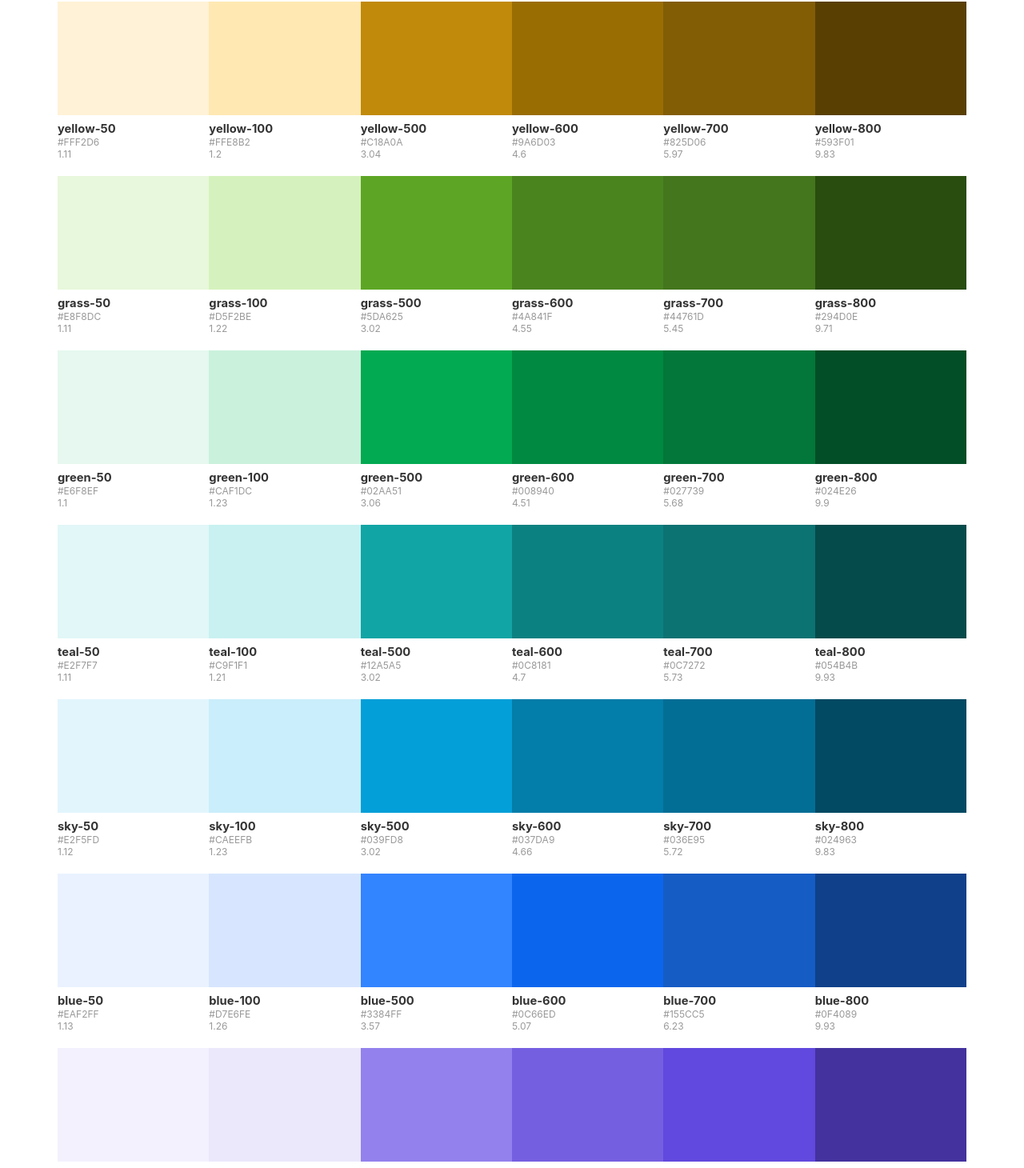
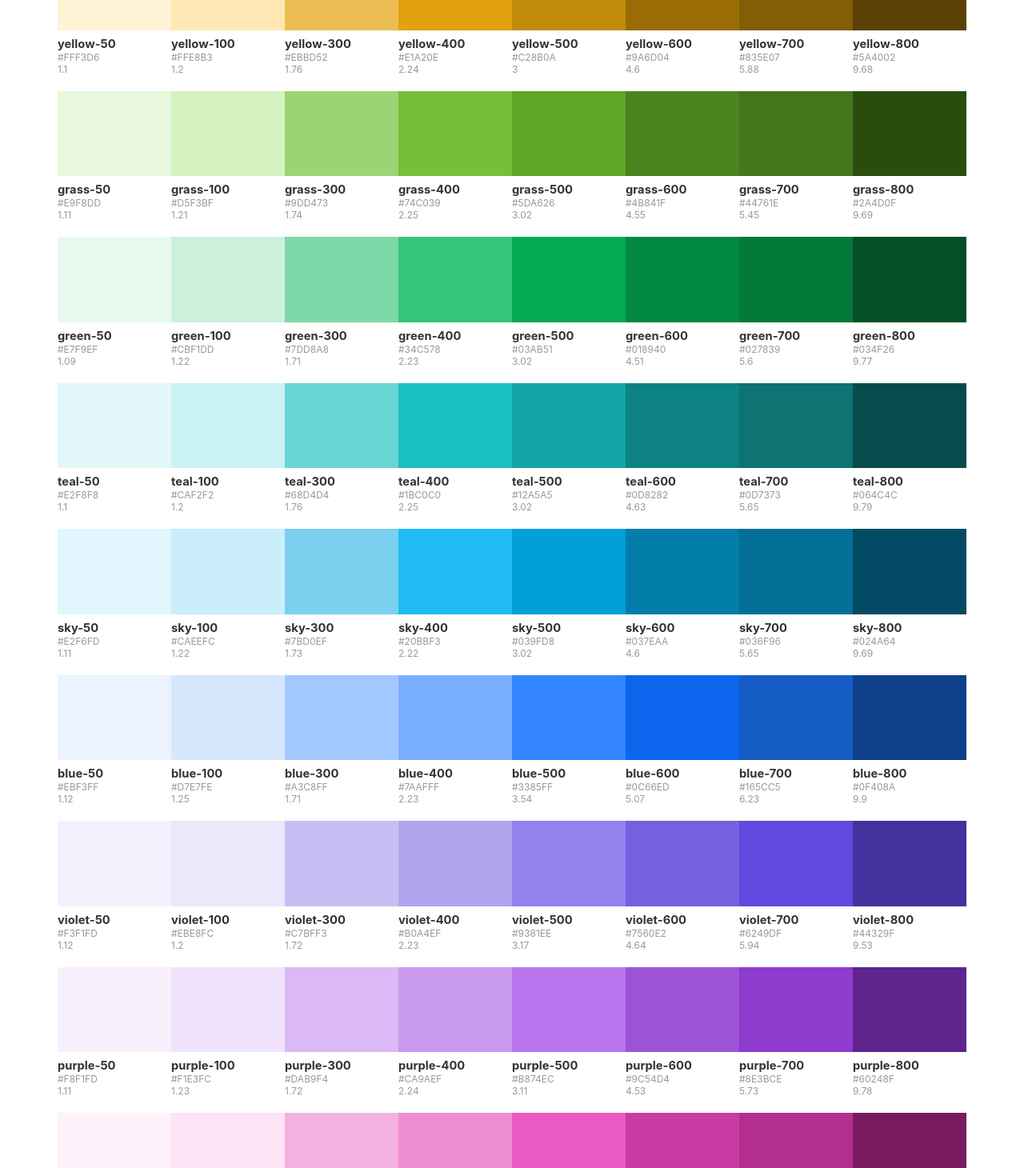
Before and after one commit to dannymcclain/gen-color-scale, a Svelte app: page / in a window 1280 px wide. Shown: the part 1178-2638 px from the top of the page at 80% size. Built offline with nearby package versions, Linux system fonts and the light colour scheme.

Commit message:
more palette and formatting updates

```diff
--- a/src/components/SwatchList.svelte
+++ b/src/components/SwatchList.svelte
@@ -9,127 +9,137 @@
     }
 
     let colorPalette = [
-        { swatch: 'built', colors:
-            [
-                {name: 'built-navy', color: '#0c1733', get ratio() { return getRatio(this.color)}},
-                {name: 'built-navy-muted', color: '#272f46', get ratio() { return getRatio(this.color)}},
-                {name: 'built-white', color: '#ffffff', get ratio() { return getRatio(this.color)}},
-                {name: 'built-red', color: '#db351f', get ratio() { return getRatio(this.color)}},
-
-            ]
-        },
-        {swatch: 'rose', colors: [
-            { name: 'rose-50', color: '#FEF0F1', get ratio() { return getRatio(this.color)} },
+{ swatch: 'built', colors: [
+    { name: 'built-navy', color: '#0c1733', get ratio() { return getRatio(this.color)} },
+    { name: 'built-navy-muted', color: '#272f46', get ratio() { return getRatio(this.color)} },
+    { name: 'built-white', color: '#ffffff', get ratio() { return getRatio(this.color)} },
+    { name: 'built-red', color: '#db351f', get ratio() { return getRatio(this.color)} }]},
+{ swatch: 'rose', colors: [
+    { name: 'rose-50', color: '#FEF1F1', get ratio() { return getRatio(this.color)} },
     { name: 'rose-100', color: '#FDE2E3', get ratio() { return getRatio(this.color)} },
-            { name: 'rose-500', color: '#EF4C52', get ratio() { return getRatio(this.color)} },
+    { name: 'rose-300', color: '#F2B6B8', get ratio() { return getRatio(this.color)} },
+    { name: 'rose-400', color: '#F49093', get ratio() { return getRatio(this.color)} },
+    { name: 'rose-500', color: '#EF4D52', get ratio() { return getRatio(this.color)} },
     { name: 'rose-600', color: '#DF2A30', get ratio() { return getRatio(this.color)} },
-            { name: 'rose-700', color: '#C32227', get ratio() { return getRatio(this.color)} },
-            { name: 'rose-800', color: '#890F13', get ratio() { return getRatio(this.color)} },
-        ]},
-        {swatch: 'orange', colors: [
-            { name: 'orange-50', color: '#FFF3EA', get ratio() { return getRatio(this.color)} },
+    { name: 'rose-700', color: '#C32228', get ratio() { return getRatio(this.color)} },
+    { name: 'rose-800', color: '#8A0F14', get ratio() { return getRatio(this.color)} }]},
+{ swatch: 'orange', colors: [
+    { name: 'orange-50', color: '#FFF3EB', get ratio() { return getRatio(this.color)} },
     { name: 'orange-100', color: '#FFE4D1', get ratio() { return getRatio(this.color)} },
-            { name: 'orange-500', color: '#EF6C0F', get ratio() { return getRatio(this.color)} },
-            { name: 'orange-600', color: '#C0560B', get ratio() { return getRatio(this.color)} },
-            { name: 'orange-700', color: '#A84C09', get ratio() { return getRatio(this.color)} },
-            { name: 'orange-800', color: '#6E3106', get ratio() { return getRatio(this.color)} },
-        ]},
-        {swatch: 'yellow', colors: [
-            { name: 'yellow-50', color: '#FFF2D6', get ratio() { return getRatio(this.color)} },
-            { name: 'yellow-100', color: '#FFE8B2', get ratio() { return getRatio(this.color)} },
-            { name: 'yellow-500', color: '#C18A0A', get ratio() { return getRatio(this.color)} },
-            { name: 'yellow-600', color: '#9A6D03', get ratio() { return getRatio(this.color)} },
-            { name: 'yellow-700', color: '#825D06', get ratio() { return getRatio(this.color)} },
-            { name: 'yellow-800', color: '#593F01', get ratio() { return getRatio(this.color)} }
-        ]},
-        {swatch: 'grass', colors: [
-            { name: 'grass-50', color: '#E8F8DC', get ratio() { return getRatio(this.color)} },
-            { name: 'grass-100', color: '#D5F2BE', get ratio() { return getRatio(this.color)} },
-            { name: 'grass-500', color: '#5DA625', get ratio() { return getRatio(this.color)} },
-            { name: 'grass-600', color: '#4A841F', get ratio() { return getRatio(this.color)} },
-            { name: 'grass-700', color: '#44761D', get ratio() { return getRatio(this.color)} },
-            { name: 'grass-800', color: '#294D0E', get ratio() { return getRatio(this.color)} },
-        ]},
-        {swatch: 'green', colors: [
-            { name: 'green-50', color: '#E6F8EF', get ratio() { return getRatio(this.color)} },
-            { name: 'green-100', color: '#CAF1DC', get ratio() { return getRatio(this.color)} },
-            { name: 'green-500', color: '#02AA51', get ratio() { return getRatio(this.color)} },
-            { name: 'green-600', color: '#008940', get ratio() { return getRatio(this.color)} },
-            { name: 'green-700', color: '#027739', get ratio() { return getRatio(this.color)} },
-            { name: 'green-800', color: '#024E26', get ratio() { return getRatio(this.color)} },
-        ]},
-        {swatch: 'teal', colors: [
-            { name: 'teal-50', color: '#E2F7F7', get ratio() { return getRatio(this.color)} },
-            { name: 'teal-100', color: '#C9F1F1', get ratio() { return getRatio(this.color)} },
+    { name: 'orange-300', color: '#FAB585', get ratio() { return getRatio(this.color)} },
+    { name: 'orange-400', color: '#FA9247', get ratio() { return getRatio(this.color)} },
+    { name: 'orange-500', color: '#F06D0F', get ratio() { return getRatio(this.color)} },
+    { name: 'orange-600', color: '#C1570B', get ratio() { return getRatio(this.color)} },
+    { name: 'orange-700', color: '#A94C0A', get ratio() { return getRatio(this.color)} },
+    { name: 'orange-800', color: '#6F3206', get ratio() { return getRatio(this.color)} }]},
+{ swatch: 'yellow', colors: [
+    { name: 'yellow-50', color: '#FFF3D6', get ratio() { return getRatio(this.color)} },
+    { name: 'yellow-100', color: '#FFE8B3', get ratio() { return getRatio(this.color)} },
+    { name: 'yellow-300', color: '#EBBD52', get ratio() { return getRatio(this.color)} },
+    { name: 'yellow-400', color: '#E1A20E', get ratio() { return getRatio(this.color)} },
+    { name: 'yellow-500', color: '#C28B0A', get ratio() { return getRatio(this.color)} },
+    { name: 'yellow-600', color: '#9A6D04', get ratio() { return getRatio(this.color)} },
+    { name: 'yellow-700', color: '#835E07', get ratio() { return getRatio(this.color)} },
+    { name: 'yellow-800', color: '#5A4002', get ratio() { return getRatio(this.color)} }]},
+{ swatch: 'grass', colors: [
+    { name: 'grass-50', color: '#E9F8DD', get ratio() { return getRatio(this.color)} },
+    { name: 'grass-100', color: '#D5F3BF', get ratio() { return getRatio(this.color)} },
+    { name: 'grass-300', color: '#9DD473', get ratio() { return getRatio(this.color)} },
+    { name: 'grass-400', color: '#74C039', get ratio() { return getRatio(this.color)} },
+    { name: 'grass-500', color: '#5DA626', get ratio() { return getRatio(this.color)} },
+    { name: 'grass-600', color: '#4B841F', get ratio() { return getRatio(this.color)} },
+    { name: 'grass-700', color: '#44761E', get ratio() { return getRatio(this.color)} },
+    { name: 'grass-800', color: '#2A4D0F', get ratio() { return getRatio(this.color)} }]},
+{ swatch: 'green', colors: [
+    { name: 'green-50', color: '#E7F9EF', get ratio() { return getRatio(this.color)} },
+    { name: 'green-100', color: '#CBF1DD', get ratio() { return getRatio(this.color)} },
+    { name: 'green-300', color: '#7DD8A8', get ratio() { return getRatio(this.color)} },
+    { name: 'green-400', color: '#34C578', get ratio() { return getRatio(this.color)} },
+    { name: 'green-500', color: '#03AB51', get ratio() { return getRatio(this.color)} },
+    { name: 'green-600', color: '#018940', get ratio() { return getRatio(this.color)} },
+    { name: 'green-700', color: '#027839', get ratio() { return getRatio(this.color)} },
+    { name: 'green-800', color: '#034F26', get ratio() { return getRatio(this.color)} }]},
+{ swatch: 'teal', colors: [
+    { name: 'teal-50', color: '#E2F8F8', get ratio() { return getRatio(this.color)} },
+    { name: 'teal-100', color: '#CAF2F2', get ratio() { return getRatio(this.color)} },
+    { name: 'teal-300', color: '#68D4D4', get ratio() { return getRatio(this.color)} },
+    { name: 'teal-400', color: '#1BC0C0', get ratio() { return getRatio(this.color)} },
     { name: 'teal-500', color: '#12A5A5', get ratio() { return getRatio(this.color)} },
-            { name: 'teal-600', color: '#0C8181', get ratio() { return getRatio(this.color)} },
-            { name: 'teal-700', color: '#0C7272', get ratio() { return getRatio(this.color)} },
-            { name: 'teal-800', color: '#054B4B', get ratio() { return getRatio(this.color)} },
-        ]},
-        {swatch: 'sky', colors: [
-            { name: 'sky-50', color: '#E2F5FD', get ratio() { return getRatio(this.color)} },
-            { name: 'sky-100', color: '#CAEEFB', get ratio() { return getRatio(this.color)} },
+    { name: 'teal-600', color: '#0D8282', get ratio() { return getRatio(this.color)} },
+    { name: 'teal-700', color: '#0D7373', get ratio() { return getRatio(this.color)} },
+    { name: 'teal-800', color: '#064C4C', get ratio() { return getRatio(this.color)} }]},
+{ swatch: 'sky', colors: [
+    { name: 'sky-50', color: '#E2F6FD', get ratio() { return getRatio(this.color)} },
+    { name: 'sky-100', color: '#CAEEFC', get ratio() { return getRatio(this.color)} },
+    { name: 'sky-300', color: '#7BD0EF', get ratio() { return getRatio(this.color)} },
+    { name: 'sky-400', color: '#20BBF3', get ratio() { return getRatio(this.color)} },
     { name: 'sky-500', color: '#039FD8', get ratio() { return getRatio(this.color)} },
-            { name: 'sky-600', color: '#037DA9', get ratio() { return getRatio(this.color)} },
-            { name: 'sky-700', color: '#036E95', get ratio() { return getRatio(this.color)} },
-            { name: 'sky-800', color: '#024963', get ratio() { return getRatio(this.color)} },
-            ]},
-        {swatch: 'blue', colors: [
-            { name: 'blue-50', color: '#EAF2FF', get ratio() { return getRatio(this.color)} },
-            { name: 'blue-100', color: '#D7E6FE', get ratio() { return getRatio(this.color)} },
-            { name: 'blue-500', color: '#3384FF', get ratio() { return getRatio(this.color)} },
+    { name: 'sky-600', color: '#037EAA', get ratio() { return getRatio(this.color)} },
+    { name: 'sky-700', color: '#036F96', get ratio() { return getRatio(this.color)} },
+    { name: 'sky-800', color: '#024A64', get ratio() { return getRatio(this.color)} }]},
+{ swatch: 'blue', colors: [
+    { name: 'blue-50', color: '#EBF3FF', get ratio() { return getRatio(this.color)} },
+    { name: 'blue-100', color: '#D7E7FE', get ratio() { return getRatio(this.color)} },
+    { name: 'blue-300', color: '#A3C8FF', get ratio() { return getRatio(this.color)} },
+    { name: 'blue-400', color: '#7AAFFF', get ratio() { return getRatio(this.color)} },
+    { name: 'blue-500', color: '#3385FF', get ratio() { return getRatio(this.color)} },
     { name: 'blue-600', color: '#0C66ED', get ratio() { return getRatio(this.color)} },
-            { name: 'blue-700', color: '#155CC5', get ratio() { return getRatio(this.color)} },
-            { name: 'blue-800', color: '#0F4089', get ratio() { return getRatio(this.color)} },
-        ]},
-        {swatch: 'violet', colors: [
+    { name: 'blue-700', color: '#165CC5', get ratio() { return getRatio(this.color)} },
+    { name: 'blue-800', color: '#0F408A', get ratio() { return getRatio(this.color)} }]},
+{ swatch: 'violet', colors: [
     { name: 'violet-50', color: '#F3F1FD', get ratio() { return getRatio(this.color)} },
     { name: 'violet-100', color: '#EBE8FC', get ratio() { return getRatio(this.color)} },
-            { name: 'violet-500', color: '#9381ED', get ratio() { return getRatio(this.color)} },
-            { name: 'violet-600', color: '#755FE1', get ratio() { return getRatio(this.color)} },
-            { name: 'violet-700', color: '#6148DE', get ratio() { return getRatio(this.color)} },
-            { name: 'violet-800', color: '#44329E', get ratio() { return getRatio(this.color)} },
-        ]},
-        {swatch: 'purple', colors: [
+    { name: 'violet-300', color: '#C7BFF3', get ratio() { return getRatio(this.color)} },
+    { name: 'violet-400', color: '#B0A4EF', get ratio() { return getRatio(this.color)} },
+    { name: 'violet-500', color: '#9381EE', get ratio() { return getRatio(this.color)} },
+    { name: 'violet-600', color: '#7560E2', get ratio() { return getRatio(this.color)} },
+    { name: 'violet-700', color: '#6249DF', get ratio() { return getRatio(this.color)} },
+    { name: 'violet-800', color: '#44329F', get ratio() { return getRatio(this.color)} }]},
+{ swatch: 'purple', colors: [
     { name: 'purple-50', color: '#F8F1FD', get ratio() { return getRatio(this.color)} },
-            { name: 'purple-100', color: '#F1E3FB', get ratio() { return getRatio(this.color)} },
-            { name: 'purple-500', color: '#B773EC', get ratio() { return getRatio(this.color)} },
-            { name: 'purple-600', color: '#9C53D4', get ratio() { return getRatio(this.color)} },
+    { name: 'purple-100', color: '#F1E3FC', get ratio() { return getRatio(this.color)} },
+    { name: 'purple-300', color: '#DAB9F4', get ratio() { return getRatio(this.color)} },
+    { name: 'purple-400', color: '#CA9AEF', get ratio() { return getRatio(this.color)} },
+    { name: 'purple-500', color: '#B874EC', get ratio() { return getRatio(this.color)} },
+    { name: 'purple-600', color: '#9C54D4', get ratio() { return getRatio(this.color)} },
     { name: 'purple-700', color: '#8E3BCE', get ratio() { return getRatio(this.color)} },
-            { name: 'purple-800', color: '#60238E', get ratio() { return getRatio(this.color)} },
-        ]},
-        {swatch: 'pink', colors: [
+    { name: 'purple-800', color: '#60248F', get ratio() { return getRatio(this.color)} }]},
+{ swatch: 'pink', colors: [
     { name: 'pink-50', color: '#FDF1FA', get ratio() { return getRatio(this.color)} },
-            { name: 'pink-100', color: '#FBE3F5', get ratio() { return getRatio(this.color)} },
-            { name: 'pink-500', color: '#EB5AC5', get ratio() { return getRatio(this.color)} },
-            { name: 'pink-600', color: '#C83CA2', get ratio() { return getRatio(this.color)} },
-            { name: 'pink-700', color: '#B32C8F', get ratio() { return getRatio(this.color)} },
-            { name: 'pink-800', color: '#791A60', get ratio() { return getRatio(this.color)} },
-            ]},
-        {swatch: 'gray', colors: [
-            { name: 'gray-50', color: '#F4F4F4', get ratio() { return getRatio(this.color)} },
+    { name: 'pink-100', color: '#FCE3F5', get ratio() { return getRatio(this.color)} },
+    { name: 'pink-300', color: '#F2B1E0', get ratio() { return getRatio(this.color)} },
+    { name: 'pink-400', color: '#EE8CD3', get ratio() { return getRatio(this.color)} },
+    { name: 'pink-500', color: '#EC5BC5', get ratio() { return getRatio(this.color)} },
+    { name: 'pink-600', color: '#C83CA3', get ratio() { return getRatio(this.color)} },
+    { name: 'pink-700', color: '#B42D90', get ratio() { return getRatio(this.color)} },
+    { name: 'pink-800', color: '#791B60', get ratio() { return getRatio(this.color)} }]},
+{ swatch: 'slate', colors: [
+    { name: 'slate-50', color: '#F4F4F6', get ratio() { return getRatio(this.color)} },
+    { name: 'slate-100', color: '#E2E3E9', get ratio() { return getRatio(this.color)} },
+    { name: 'slate-300', color: '#C2C4CB', get ratio() { return getRatio(this.color)} },
+    { name: 'slate-400', color: '#AAACB6', get ratio() { return getRatio(this.color)} },
+    { name: 'slate-500', color: '#9194A1', get ratio() { return getRatio(this.color)} },
+    { name: 'slate-600', color: '#717484', get ratio() { return getRatio(this.color)} },
+    { name: 'slate-700', color: '#606371', get ratio() { return getRatio(this.color)} },
+    { name: 'slate-800', color: '#42444D', get ratio() { return getRatio(this.color)} }]},
+{ swatch: 'mist', colors: [
+    { name: 'mist-50', color: '#F4F5F6', get ratio() { return getRatio(this.color)} },
+    { name: 'mist-100', color: '#E5E9EB', get ratio() { return getRatio(this.color)} },
+    { name: 'mist-300', color: '#BEC6CA', get ratio() { return getRatio(this.color)} },
+    { name: 'mist-400', color: '#A5B0B6', get ratio() { return getRatio(this.color)} },
+    { name: 'mist-500', color: '#84969F', get ratio() { return getRatio(this.color)} },
+    { name: 'mist-600', color: '#6A7981', get ratio() { return getRatio(this.color)} },
+    { name: 'mist-700', color: '#5A6A72', get ratio() { return getRatio(this.color)} },
+    { name: 'mist-800', color: '#3A454A', get ratio() { return getRatio(this.color)} }]},
+{ swatch: 'gray', colors: [
+    { name: 'gray-50', color: '#F5F5F5', get ratio() { return getRatio(this.color)} },
     { name: 'gray-100', color: '#E8E8E8', get ratio() { return getRatio(this.color)} },
-            { name: 'gray-500', color: '#939393', get ratio() { return getRatio(this.color)} },
+    { name: 'gray-300', color: '#C4C4C4', get ratio() { return getRatio(this.color)} },
+    { name: 'gray-400', color: '#ADADAD', get ratio() { return getRatio(this.color)} },
+    { name: 'gray-500', color: '#949494', get ratio() { return getRatio(this.color)} },
     { name: 'gray-600', color: '#757575', get ratio() { return getRatio(this.color)} },
     { name: 'gray-700', color: '#666666', get ratio() { return getRatio(this.color)} },
-            { name: 'gray-800', color: '#444444', get ratio() { return getRatio(this.color)} },
-        ]},
-        {swatch: 'slate', colors: [
-            { name: 'slate-50', color: '#F3F3F6', get ratio() { return getRatio(this.color)} },
-            { name: 'slate-100', color: '#E2E3E8', get ratio() { return getRatio(this.color)} },
-            { name: 'slate-500', color: '#9093A1', get ratio() { return getRatio(this.color)} },
-            { name: 'slate-600', color: '#717484', get ratio() { return getRatio(this.color)} },
-            { name: 'slate-700', color: '#606270', get ratio() { return getRatio(this.color)} },
-            { name: 'slate-800', color: '#41434D', get ratio() { return getRatio(this.color)} },
-        ]},
-        {swatch: 'mist', colors: [
-            { name: 'mist-50', color: '#F4F5F6', get ratio() { return getRatio(this.color)} },
-            { name: 'mist-100', color: '#E5E8EA', get ratio() { return getRatio(this.color)} },
-            { name: 'mist-500', color: '#84959E', get ratio() { return getRatio(this.color)} },
-            { name: 'mist-600', color: '#697981', get ratio() { return getRatio(this.color)} },
-            { name: 'mist-700', color: '#596A72', get ratio() { return getRatio(this.color)} },
-            { name: 'mist-800', color: '#3A444A', get ratio() { return getRatio(this.color)} },
-            ]},
+    { name: 'gray-800', color: '#454545', get ratio() { return getRatio(this.color)} }]}
 ];
 
 
@@ -140,8 +150,11 @@
             let name = item.swatch;
             let colors = item.colors;
             colors.forEach(color => {
-                color['description'] = color['ratio'];
-                color.description = color.color + ', ' + color.ratio.toString();
+                color.hex = color.color;
+                color.ratio = color.ratio.toString();
+                // color['description'] = color['ratio'];
+                // color.description = 'Hex: ' + color.color + ', Contrast: ' + color.ratio.toString();
+                // delete color['ratio'];
             })
         });
         stringColorScale = JSON.stringify(formattedPalette, null, 4);
```
Lines whose indentation alone changed are shown as unchanged.
